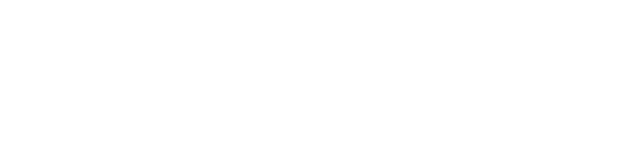
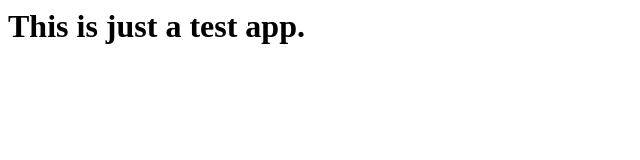
Before and after one commit to RNCarreon/Test, a plain HTML site: page index.html in a window 1280 px wide. Shown: the whole page, without its empty margins (0-640 px from the left). Drawn offline with Linux system fonts and the light colour scheme.

Commit message:
add body to index.html file

```diff
--- a/index.html
+++ b/index.html
@@ -4,4 +4,6 @@
             My Test App
         </title>
     </head>
+
+    <body> <h1>This is just a test app.</h1></body>
 </html>
```
